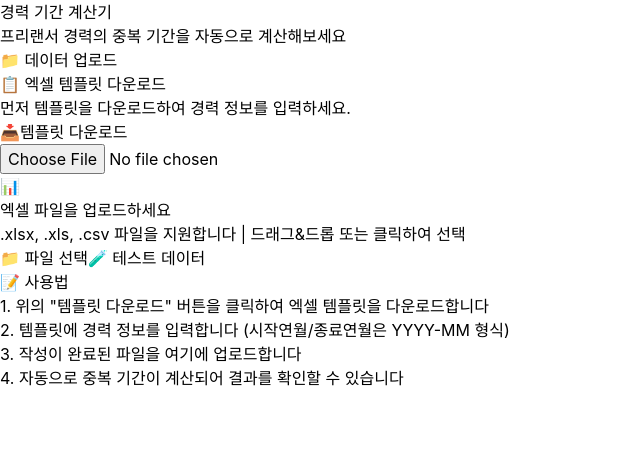
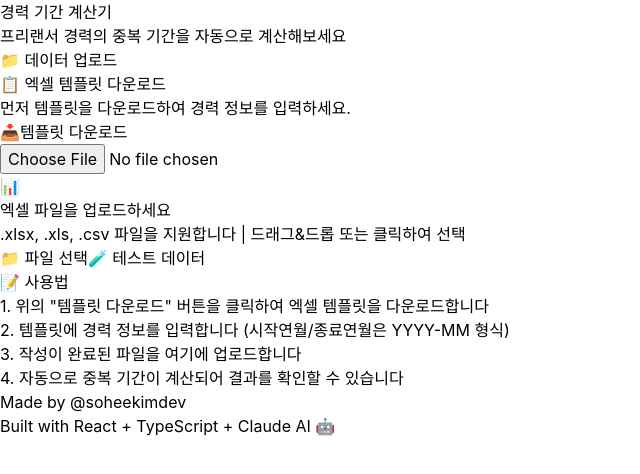
Before and after one commit to soheekimdev/career-period-calculator, a React (Vite) app: page / in a window 1280 px wide. Shown: the top 474 px of the page, without its empty margins (0-640 px from the left). Built offline with nearby package versions, Linux system fonts and the light colour scheme.

Commit message:
feat: 사이트 하단에 개발자 정보 Footer 추가

```diff
--- a/src/App.tsx
+++ b/src/App.tsx
@@ -31,15 +31,11 @@ function App() {
   };
 
   return (
-    <div className="min-h-screen bg-gray-50">
-      <div className="container mx-auto px-4 py-8">
+    <div className="flex flex-col min-h-screen bg-gray-50">
+      <div className="flex-1 container mx-auto px-4 py-8">
         <header className="text-center mb-8">
-          <h1 className="text-4xl font-bold text-gray-900 mb-2">
-            경력 기간 계산기
-          </h1>
-          <p className="text-gray-600">
-            프리랜서 경력의 중복 기간을 자동으로 계산해보세요
-          </p>
+          <h1 className="text-4xl font-bold text-gray-900 mb-2">경력 기간 계산기</h1>
+          <p className="text-gray-600">프리랜서 경력의 중복 기간을 자동으로 계산해보세요</p>
         </header>
 
         <div className="space-y-8">
@@ -61,13 +57,28 @@ function App() {
           {projects.length > 0 && (
             <div className="bg-white rounded-lg shadow-md p-6">
               <h2 className="text-2xl font-semibold mb-4">📋 프로젝트 목록</h2>
-              <ProjectTable
-                projects={projects}
-              />
+              <ProjectTable projects={projects} />
             </div>
           )}
         </div>
       </div>
+
+      <footer className="bg-gray-100 border-t border-gray-200 py-6 mt-12">
+        <div className="container mx-auto px-4 text-center">
+          <p className="text-gray-600 text-sm">
+            Made by{' '}
+            <a
+              href="https://github.com/soheekimdev"
+              target="_blank"
+              rel="noopener noreferrer"
+              className="text-gray-600 hover:text-gray-800 font-medium"
+            >
+              @soheekimdev
+            </a>
+          </p>
+          <p className="text-gray-500 text-xs mt-1">Built with React + TypeScript + Claude AI 🤖</p>
+        </div>
+      </footer>
     </div>
   );
 }
```
